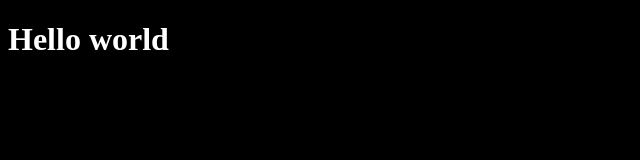
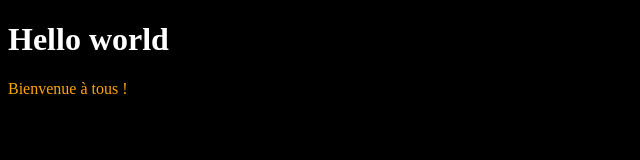
Before and after one commit to AmandineAde/gittest, a plain HTML site: page index.html in a window 1280 px wide. Shown: the whole page, without its empty margins (0-640 px from the left). Drawn offline with Linux system fonts and the light colour scheme.

Commit message:
ajout de bienvenue

```diff
--- a/index.html
+++ b/index.html
@@ -9,5 +9,6 @@
 </head>
 <body>
     <h1>Hello world</h1>
+    <p>Bienvenue à tous ! </p>
 </body>
 </html>
--- a/style.css
+++ b/style.css
@@ -4,3 +4,7 @@ h1{
 body{
     background-color: black;
 }
+
+p{
+    color: orange;
+}
```
